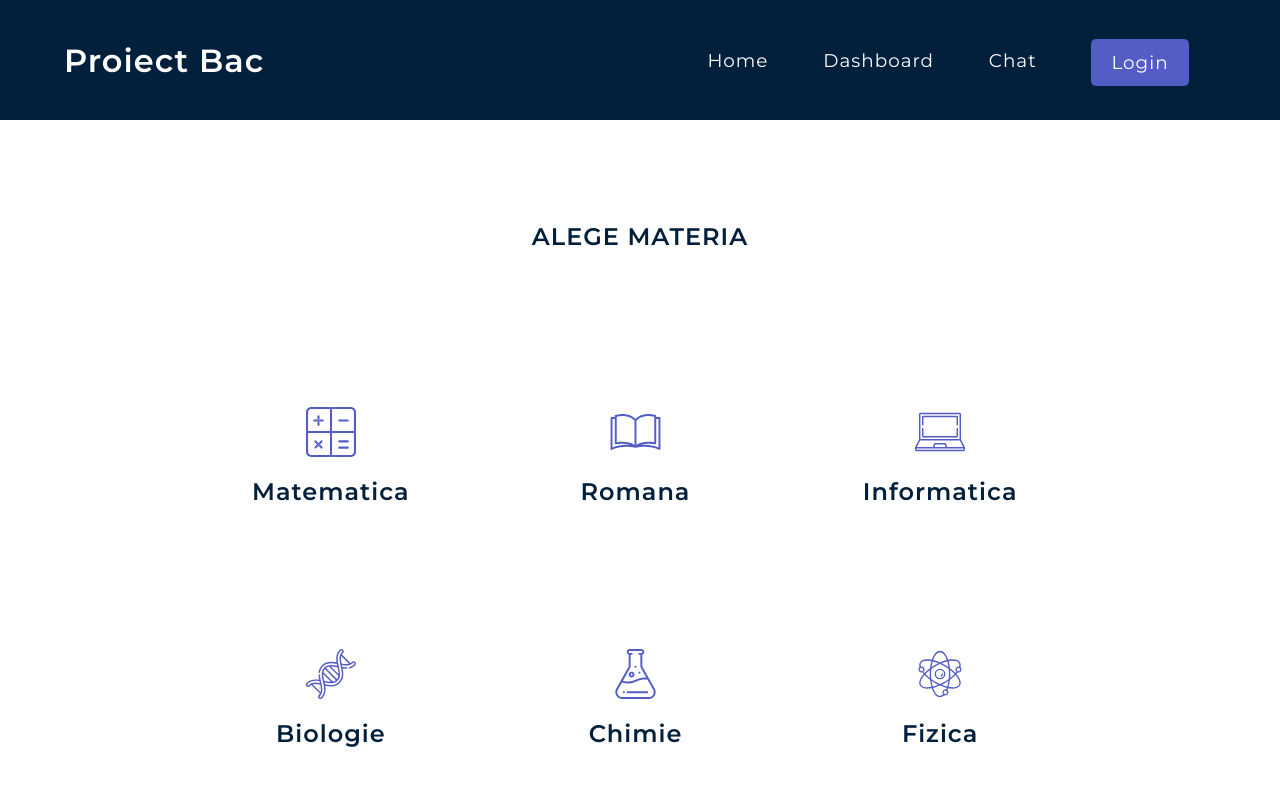
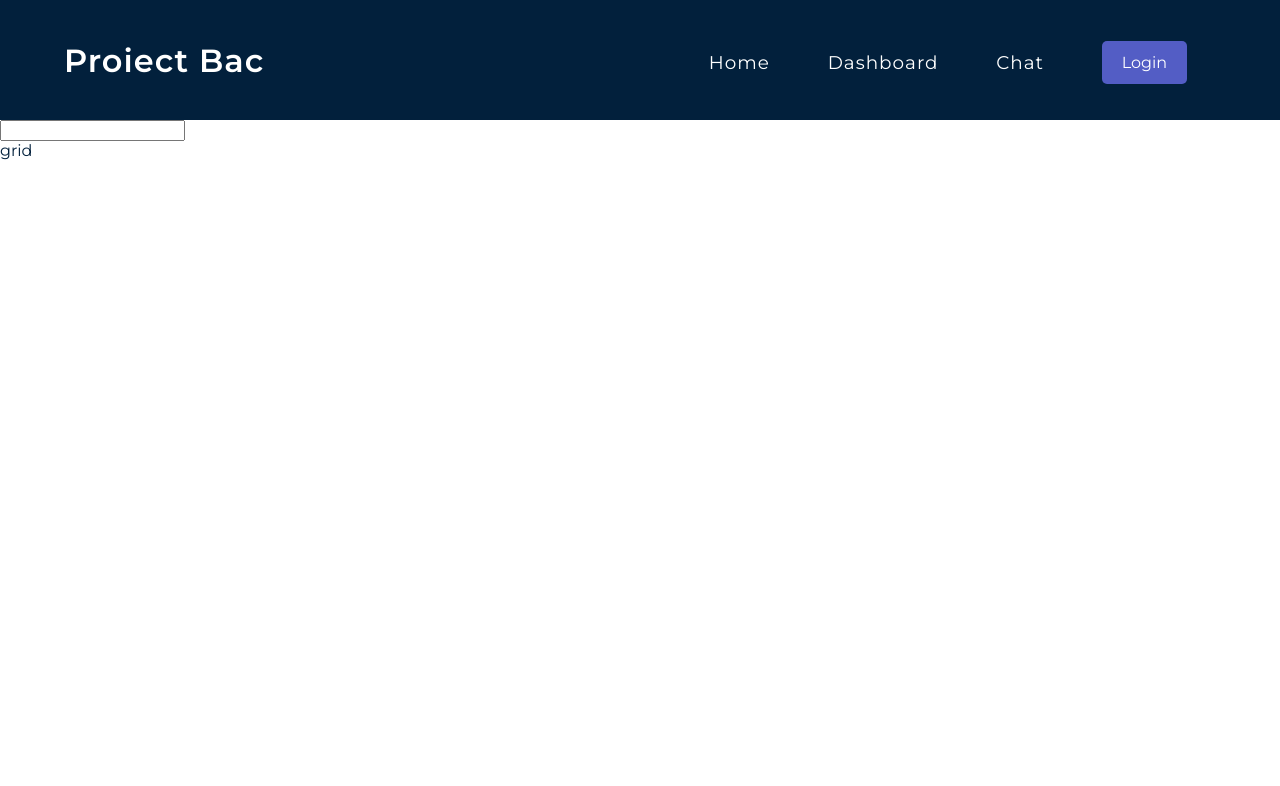
Before and after one commit to Tudor73/BacHub, a React (Create React App) app in the folder client/: page /dashboard/1 in a window 1280 px wide. Shown: the top 786 px of the page. Built offline with nearby package versions, Linux system fonts and the light colour scheme.

Commit message:
setup routes in react

```diff
--- a/client/package.json
+++ b/client/package.json
@@ -6,8 +6,10 @@
     "@testing-library/jest-dom": "^5.14.1",
     "@testing-library/react": "^11.2.7",
     "@testing-library/user-event": "^12.8.3",
+    "package.json": "^2.0.1",
     "react": "^17.0.2",
     "react-dom": "^17.0.2",
+    "react-router-dom": "^5.2.0",
     "react-scripts": "4.0.3",
     "web-vitals": "^1.1.2"
   },
--- a/client/src/App.js
+++ b/client/src/App.js
@@ -1,14 +1,23 @@
-import React from "react";
+import React, { useState } from "react";
 import Dashboard from "./Components/Dashboard";
 import Header from "./Components/Header";
-
+import { BrowserRouter as Router, Switch, Route } from "react-router-dom";
+import Home from "./Components/Home";
+import Variante from "./Components/Variante";
 
 function App() {
+
     return (
-        <div>
-            <Header />
-            <Dashboard />
-        </div>
+        <Router>
+            <div>
+                <Header />
+                <Switch>
+                    <Route path="/" exact component={Home} />
+                    <Route path="/dashboard" exact component={Dashboard} />
+                    <Route path="/dashboard/:id" component={Variante} />
+                </Switch>
+            </div>
+        </Router>
     )
 };
 
--- a/client/src/Components/Dashboard.js
+++ b/client/src/Components/Dashboard.js
@@ -1,4 +1,4 @@
-import React from "react";
+import React, { useState } from "react";
 import './Dashboard.css';
 import "./global.css";
 import keys from "../icons/keys.svg";
@@ -8,32 +8,36 @@ import test from "../icons/test.svg";
 import laptop from "../icons/laptop.svg";
 import atom from "../icons/atom.svg";
 
-function Dashboard(){
+function Dashboard(props) {
+
+    const handleClick = (materie) => {
+        props.history.push('/dashboard/' + materie);
+    }
     return (
         <div className="container">
             <h2>ALEGE MATERIA</h2>
             <div className="materii">
-            <div className="first">
+                <div className="first" onClick={() => handleClick('mate')}>
                     <img src={keys} />
                     <h2>Matematica</h2>
                 </div>
-            <div className="second">
-                <img src={book}/>
+                <div className="second" onClick={() => handleClick('romana')}>
+                    <img src={book} />
                     <h2>Romana</h2>
                 </div>
-            <div className="third">
+                <div className="third" onClick={() => handleClick('info')}>
                     <img src={laptop} />
                     <h2>Informatica</h2>
                 </div>
-            <div className="fourth">
+                <div className="fourth" onClick={() => handleClick('biologie')}>
                     <img src={dna} />
                     <h2>Biologie</h2>
                 </div>
-            <div className="fifth">
+                <div className="fifth" onClick={() => handleClick('chimie')}>
                     <img src={test} />
                     <h2>Chimie</h2>
                 </div>
-            <div className="sixth">
+                <div className="sixth" onClick={() => handleClick('fizica')}>
                     <img src={atom} />
                     <h2>Fizica</h2>
                 </div>
--- a/client/src/Components/Header.css
+++ b/client/src/Components/Header.css
@@ -24,9 +24,7 @@ nav {
     flex-direction: row;
     justify-content: space-around;
     list-style: none;
-    font-size: 1.15rem;
     padding-top: 25px;
-    letter-spacing: 1px;
 }
 li {
     cursor: pointer;
--- a/client/src/Components/Header.js
+++ b/client/src/Components/Header.js
@@ -1,17 +1,31 @@
 import React from "react";
 import "./Header.css";
 import "./global.css";
+import { Link, withRouter } from "react-router-dom";
 
 function Header() {
+
+    const style = {
+        color: 'white',
+        textDecoration: 'none',
+        fontSize: '1.15rem',
+        letterSpacing: '1px'
+    }
     return (
         <header>
-    <div className= "header-container">
+            <div className="header-container">
                 <h1>Proiect Bac</h1>
                 <nav>
                     <ul className="nav-links">
+                        <Link style={style} to="/">
                             <li>Home</li>
+                        </Link>
+                        <Link style={style} to="/dashboard">
                             <li>Dashboard</li>
+                        </Link>
+                        <Link style={style} to="/chat">
                             <li>Chat</li>
+                        </Link>
                         <li className="login-button"> Login</li>
                     </ul>
                 </nav>
--- /dev/null
+++ b/client/src/Components/Home.js
@@ -0,0 +1,10 @@
+import React from "react";
+
+
+export default function Home() {
+    return (
+        <div>
+            <h1>Home</h1>
+        </div>
+    )
+}
--- /dev/null
+++ b/client/src/Components/Variante.css
@@ -0,0 +1,4 @@
+.grid {
+    width: 100%;
+    height :200px;
+}
--- /dev/null
+++ b/client/src/Components/Variante.js
@@ -0,0 +1,13 @@
+import React from "react";
+import './Variante.css';
+
+export default function Variante() {
+    return (
+        <div>
+            <input />
+            <div className="grid">
+                grid
+            </div>
+        </div>
+    )
+}
```
Also changed, not shown: 1 other file (tests, documents, lock files or other folders). Lines whose indentation alone changed are shown as unchanged.
